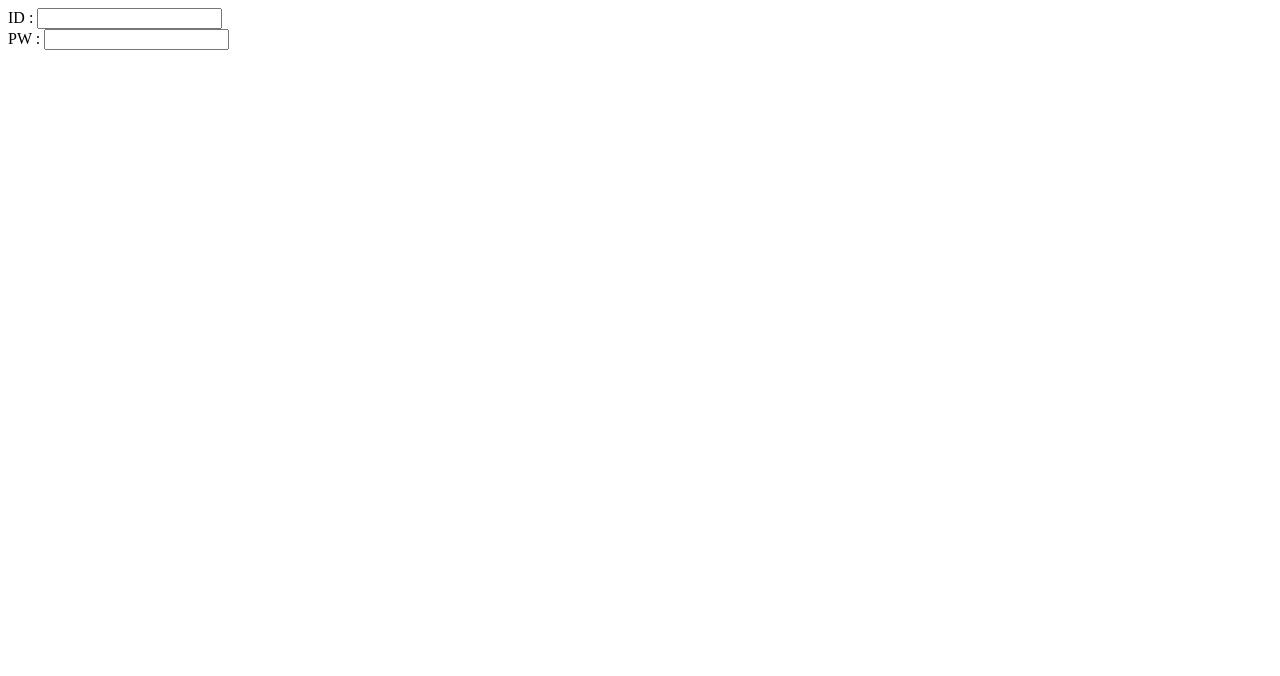
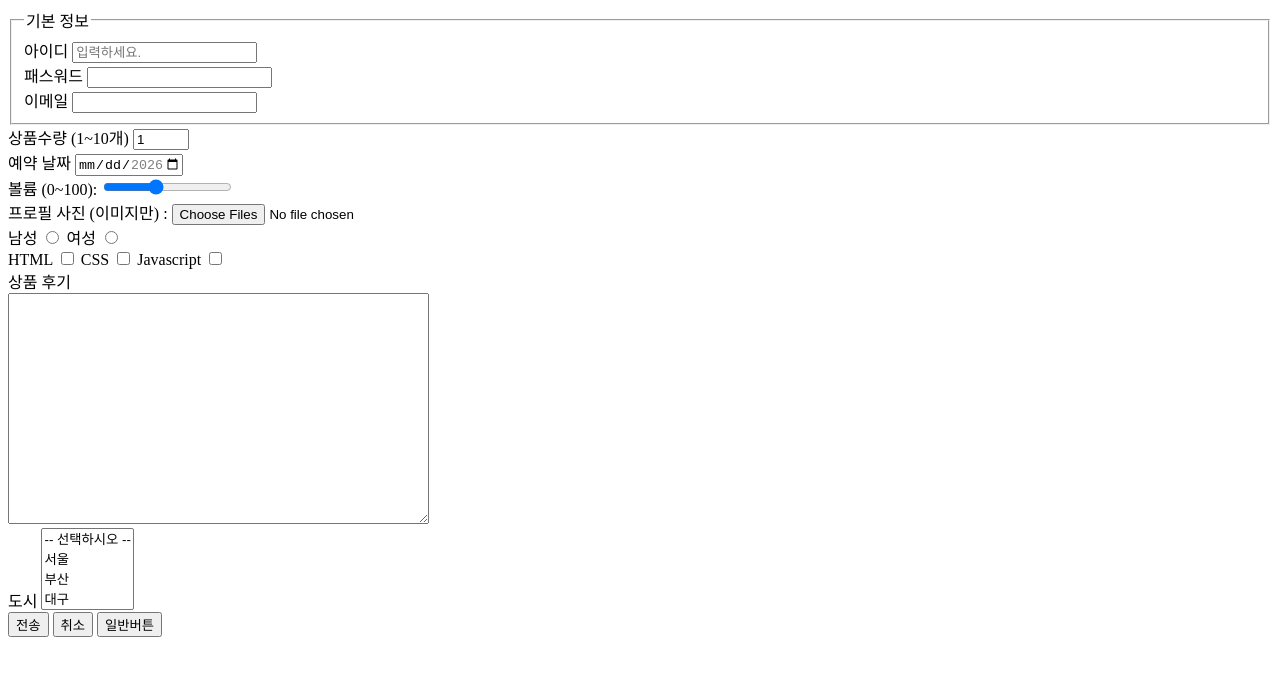
Before and after one commit to good200005/html_study, a plain HTML site: page 10.폼 태그.html in a window 1280 px wide. Drawn offline with Linux system fonts and the light colour scheme.

Commit message:
Add files via upload

```diff
--- a/10.폼 태그.html
+++ b/10.폼 태그.html
@@ -5,7 +5,7 @@
   <title>10. 폼 태그</title>
 </head>
 <body>
-  <form action="">
+  <form action="#" method="post">
     <!--
 
       [form 태그 관련 속성]
@@ -14,11 +14,6 @@
        - method : 전송 방식
 
     -->
-    <label>
-      ID : <input type="text" name="" id=""><br>
-      PW : <input type="text" name="" id="">
-    </label>
-
     <!--
 
         <label> 태그는 보이는 것은 아무런 의미는 없으나
@@ -26,6 +21,86 @@
         문자 같은 것을 클릭해도 아무런 동작을 하지 않음.
 
       -->
+    <!--label 방법 1
+
+    <label> 아이디 <input type="text" name="" id=""></label><br>
+    <label> 패스워드 <input type="text" name="" id=""></label>
+
+    -->
+    <!--label 방법 2 (추천)-->
+    <fieldset>
+      <legend>기본 정보</legend><!-- fieldset의 제목 -->
+      <label for="txt1"> 아이디 </label>
+      <input type="text" name="username" id="txt1" placeholder="입력하세요." maxlength="5" minlength="2"><br>
+
+      <label for="password">패스워드</label>
+      <input type="password" name="password" id="password"><br>
+
+      <label for="email">이메일</label>
+      <input type="email" name="email" id="email"><br>
+    </fieldset>
+
+
+    <label for="product-quantity">상품수량 (1~10개)</label>
+    <input type="number" name="quantity" id="product-quantity"
+           value="1" min="1" max="10" step="1"><br>
+
+    <label for="reservation-date">예약 날짜</label>
+    <input type="date" name="reservation-date" id="reservation-date"
+           min="2026-01-01" max="2026-12-31"><br>
+
+    <label for="volume">볼륨 (0~100):</label>
+    <input type="range" id="volume" name="volume"
+           min="0" max="100" step="5" value="40"><br>
+
+    <label for="profile-photo">프로필 사진 (이미지만) :</label>
+    <input type="file" name="profile-photo" id="profile-photo"
+           accept="image/*" multiple><br>
+
+    <label for="male">남성</label>
+    <input type="radio" name="gender" id="male" value="male">
+    <label for="female">여성</label>
+    <input type="radio" name="gender" id="female" value="female">
+    <br>
+
+    <label for="html">HTML</label>
+    <input type="checkbox" name="interests" id="html" value="html">
+    <label for="css">CSS</label>
+    <input type="checkbox" name="interests" id="css" value="css">
+    <label for="javascript">Javascript</label>
+    <input type="checkbox" name="interests" id="javascript" value="javascript">
+    <br>
+    <!-- checkbox / radio의 경우 name이 같아야 함. -->
+    <!-- checkbox에 체크한 것이 여러 개이면 배열로 전송됨. -->
+
+    <label for="review"> 상품 후기</label><br>
+    <textarea name="review" id="review" cols="50" rows="15"></textarea><br>
+    <!--<input type="submit" value="전송하기"><br>-->
+    <!-- textarea는 우하단을 통해 드래그하여 크기 조정이 가능함. -->
+
+    <!-- select 태그(드롭다운) -->
+    <label for="city">도시</label>
+    <select name="city" id="city" multiple>
+      <option>-- 선택하시오 --</option><!-- 이 값이 제외되려면 Javascript로 막아야 함. -->
+      <option value="seoul">서울</option>
+      <option value="busan">부산</option>
+      <option value="daegu">대구</option>
+      <!-- multiple 속성을 입력하면 ctrl 키 입력 상태에서 클릭 시 다중 선택이 가능해짐. -->
+    </select><br>
+
+    <button type="submit">전송</button>
+    <!-- type 생략시 default(submit)이 실행됨.-->
+    <button type="reset">취소</button>
+    <button type="button" onclick="alert('버튼 클릭')">일반버튼</button>
+    <!-- 위의 경우에는 Javascript의 이벤트 처리로 구현 -->
   </form>
+
+  <!--
+
+    get 방식 : 폼 데이터를 URL에 담아서 전송(URL에 데이터가 노출되고, 전송 용량에 제한)
+    post 방식 : 폼 데이터를 http 요청 body(본문)에 담아 전송
+               (URL에 데이터가 노출되지 않고 전송 용량 제한 없음)
+
+  -->
 </body>
 </html>
```
